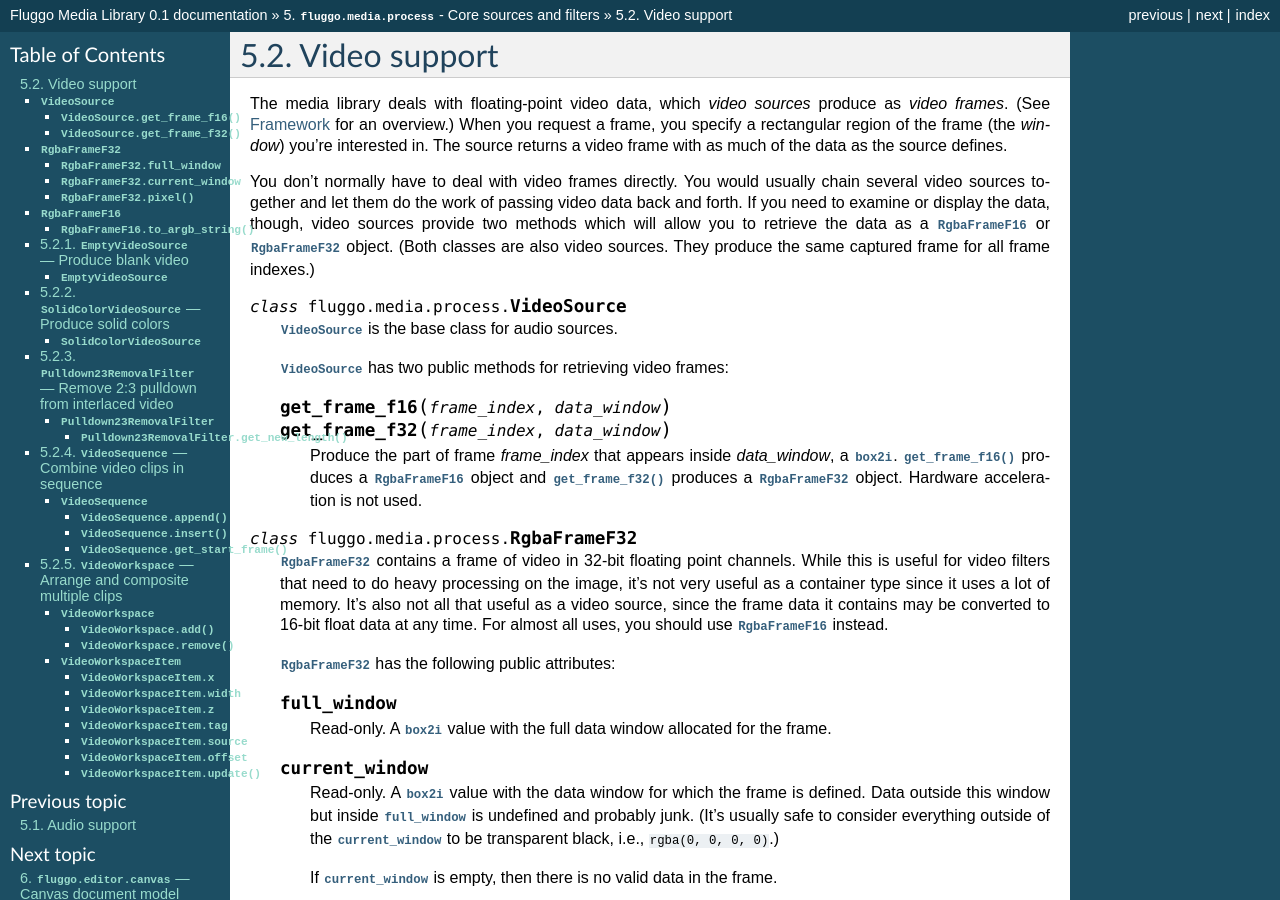
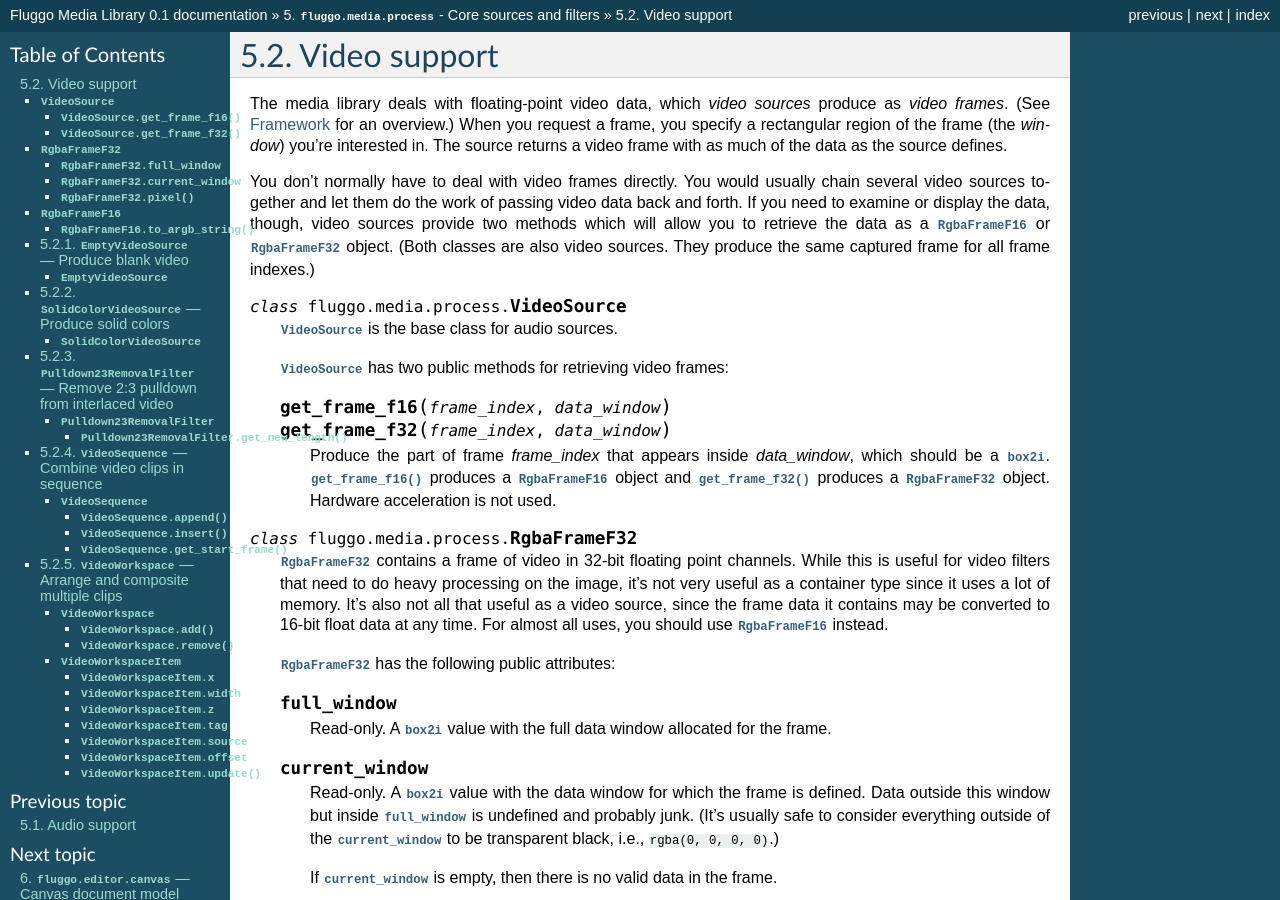
Before and after one commit to fluggo/Canvas, a Sphinx documentation site: the page built from docs/sphinx/process/video.rst, in a window 1280 px wide and 900 px high. Built offline with Sphinx 7.4.7, drawn with Linux system fonts in a browser that asks for light colours; formulas are drawn with MathJax 3; part of the change alters nothing that is shown.

```diff
--- a/docs/sphinx/process/video.rst
+++ b/docs/sphinx/process/video.rst
@@ -29,7 +29,7 @@ the same captured frame for all frame indexes.)
         get_frame_f32(frame_index, data_window)
 
         Produce the part of frame *frame_index* that appears inside *data_window*,
-        a :class:`~fluggo.media.basetypes.box2i`. :meth:`get_frame_f16` produces
+        which should be a :class:`~.box2i`. :meth:`get_frame_f16` produces
         a :class:`RgbaFrameF16` object and :meth:`get_frame_f32` produces a
         :class:`RgbaFrameF32` object. Hardware acceleration is not used.
 
@@ -46,12 +46,12 @@ the same captured frame for all frame indexes.)
 
     .. attribute:: full_window
 
-        Read-only. A :class:`~fluggo.media.basetypes.box2i` value with the full data window allocated for
+        Read-only. A :class:`~.box2i` value with the full data window allocated for
         the frame.
 
     .. attribute:: current_window
 
-        Read-only. A :class:`~fluggo.media.basetypes.box2i` value with the data window for which the frame
+        Read-only. A :class:`~.box2i` value with the data window for which the frame
         is defined. Data outside this window but inside :attr:`full_window`
         is undefined and probably junk. (It's usually safe to consider everything
         outside of the :attr:`current_window` to be transparent black, i.e.,
```
